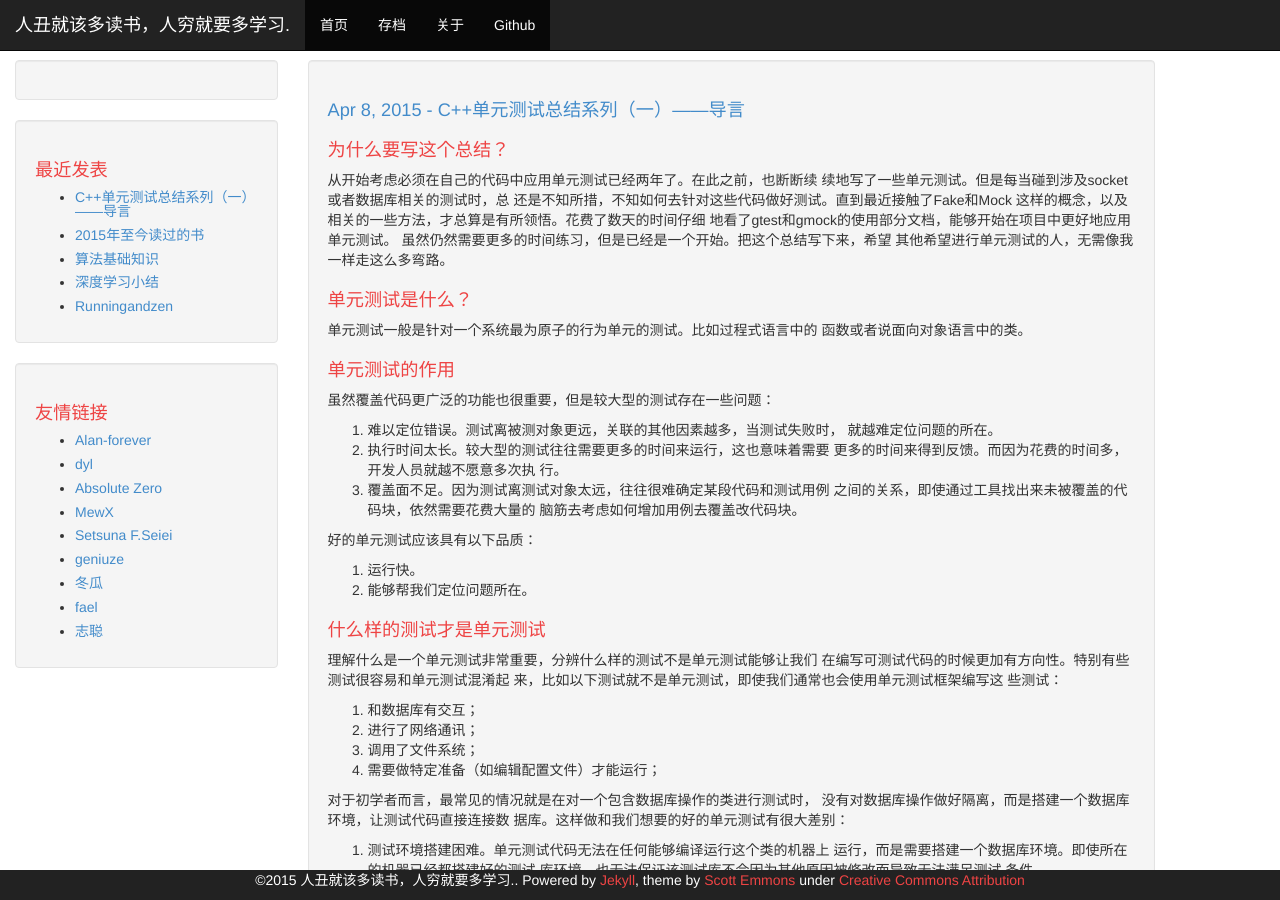
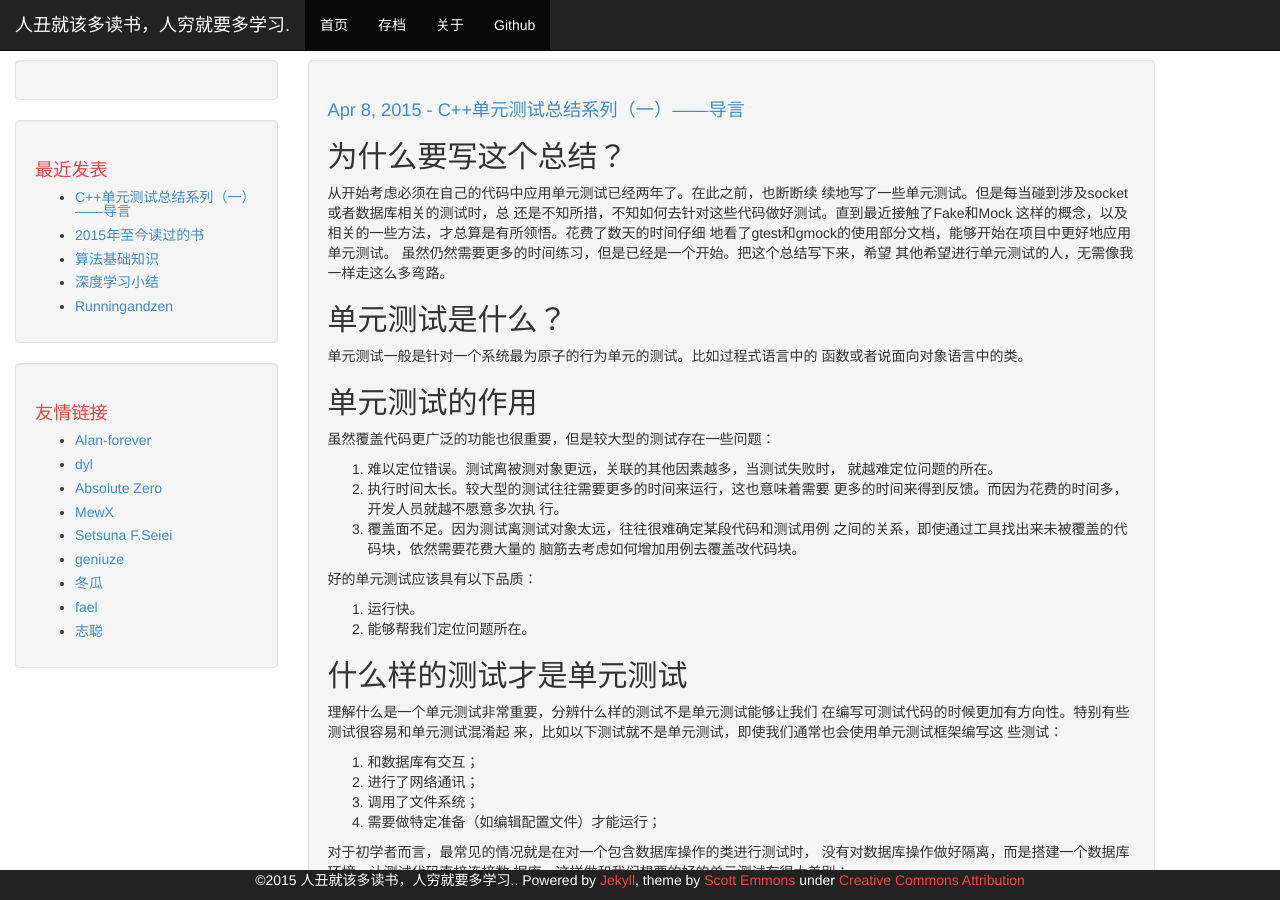
Before and after one commit to phonzia/old_blog, a Jekyll site: the page built from _posts/2015-04-08-UnitTest1.md, in a window 1280 px wide and 900 px high. Built offline with Jekyll 4.4.1, drawn with Linux system fonts in a browser that asks for light colours; Markdown is read by kramdown in place of the engine named in the settings; comment, search, counter and statistics services are not loaded.

```diff
--- a/_posts/2015-04-08-UnitTest1.md
+++ b/_posts/2015-04-08-UnitTest1.md
@@ -2,7 +2,7 @@
 layout: post
 title: "C++单元测试总结系列（一）——导言"
 ---
-#为什么要写这个总结？
+##为什么要写这个总结？
 从开始考虑必须在自己的代码中应用单元测试已经两年了。在此之前，也断断续
 续地写了一些单元测试。但是每当碰到涉及socket或者数据库相关的测试时，总
 还是不知所措，不知如何去针对这些代码做好测试。直到最近接触了Fake和Mock
@@ -11,11 +11,11 @@ title: "C++单元测试总结系列（一）——导言"
 虽然仍然需要更多的时间练习，但是已经是一个开始。把这个总结写下来，希望
 其他希望进行单元测试的人，无需像我一样走这么多弯路。
 
-#单元测试是什么？
+##单元测试是什么？
 单元测试一般是针对一个系统最为原子的行为单元的测试。比如过程式语言中的
 函数或者说面向对象语言中的类。
 
-#单元测试的作用
+##单元测试的作用
 虽然覆盖代码更广泛的功能也很重要，但是较大型的测试存在一些问题：
 
 1. 难以定位错误。测试离被测对象更远，关联的其他因素越多，当测试失败时，
@@ -31,7 +31,7 @@ title: "C++单元测试总结系列（一）——导言"
 1. 运行快。
 2. 能够帮我们定位问题所在。
 
-#什么样的测试才是单元测试
+##什么样的测试才是单元测试
 理解什么是一个单元测试非常重要，分辨什么样的测试不是单元测试能够让我们
 在编写可测试代码的时候更加有方向性。特别有些测试很容易和单元测试混淆起
 来，比如以下测试就不是单元测试，即使我们通常也会使用单元测试框架编写这
@@ -51,8 +51,8 @@ title: "C++单元测试总结系列（一）——导言"
 2. 运行效率较低。一个好的单元测试需要运行很快，而涉及数据库操作和网络
 通讯会导致测试变慢。
 
-#关于单元测试的误解
-##单元测试增加工作量？
+##关于单元测试的误解
+###单元测试增加工作量？
 单元测试会大幅度增加我们需要编写的代码，但是这并不意味着会增加工作量。
 经过练习，编写和调试单元测试所花费的时间并不一定会比覆盖范围更广的测试
 所花费的更长。但是相比更广范围的测试（还可能是手工测试），单元测试有很
@@ -66,14 +66,14 @@ title: "C++单元测试总结系列（一）——导言"
 所以，长期而言，单元测试能够减少我们的工作量。而即使在短期，单元测试也
 未必比会增加工作量。
 
-##单元测试能够替代其他测试？
+###单元测试能够替代其他测试？
 单元测试并不能取代其他测试，更广范围的测试仍然是重要的。但是单元测试能
 够更快的给出反馈，让我们更容易定位和解决其他测试中反应的问题，很多时候，
 我们只需要在单元测试中增加缺漏的用例，就可以确定测试中反应的问题所在。
 
 单元测试让集成测试更加轻松，但是单元测试无法取代集成测试。
 
-#这一系列文章都会包含哪些内容？
+##这一系列文章都会包含哪些内容？
 按照目前的规划，主要分为以下几个部分，每个部分具体以几篇文章发出暂时没有确定：
 1. C++单元测试覆盖率的检测。
 2. GTest的使用介绍。
```
